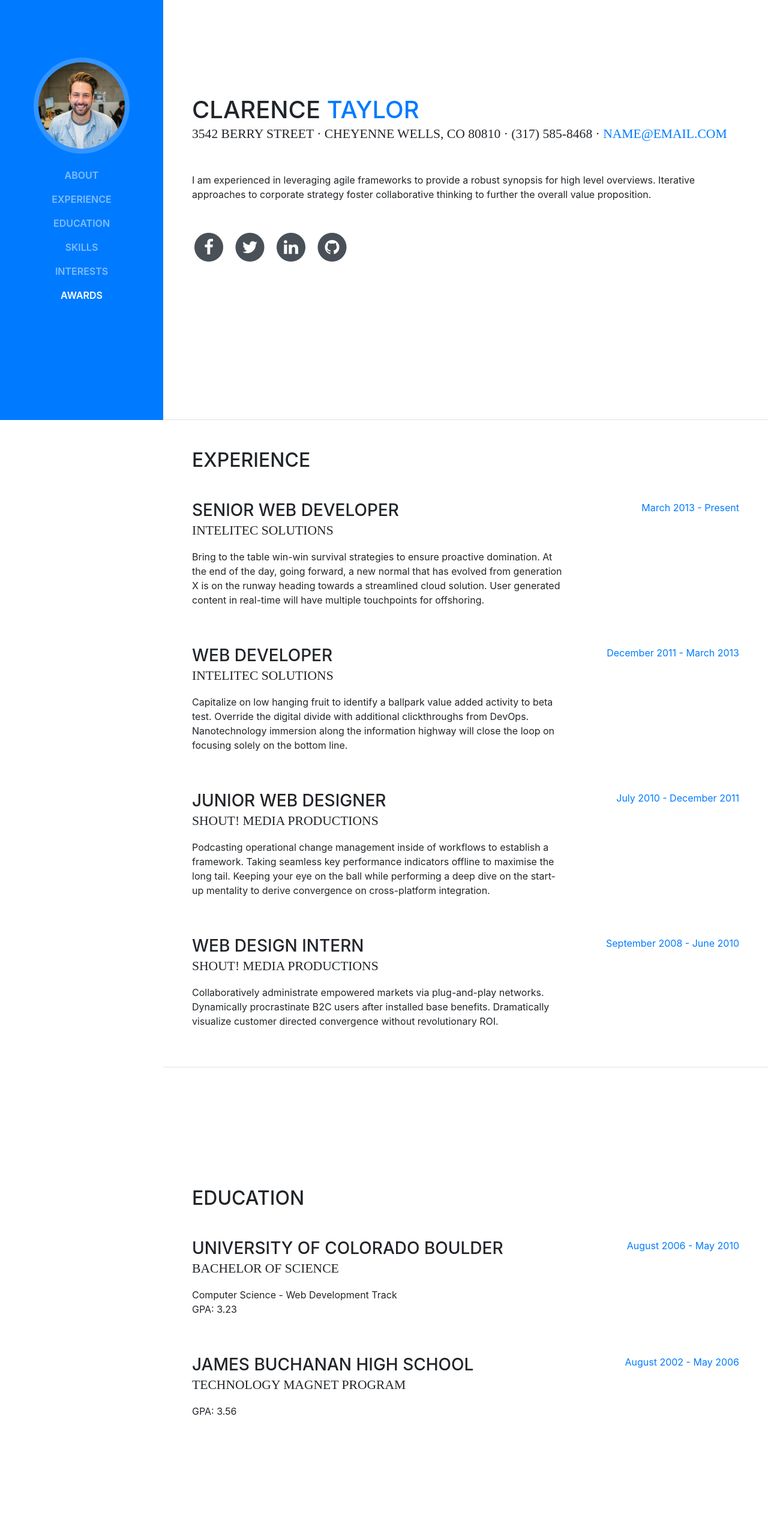
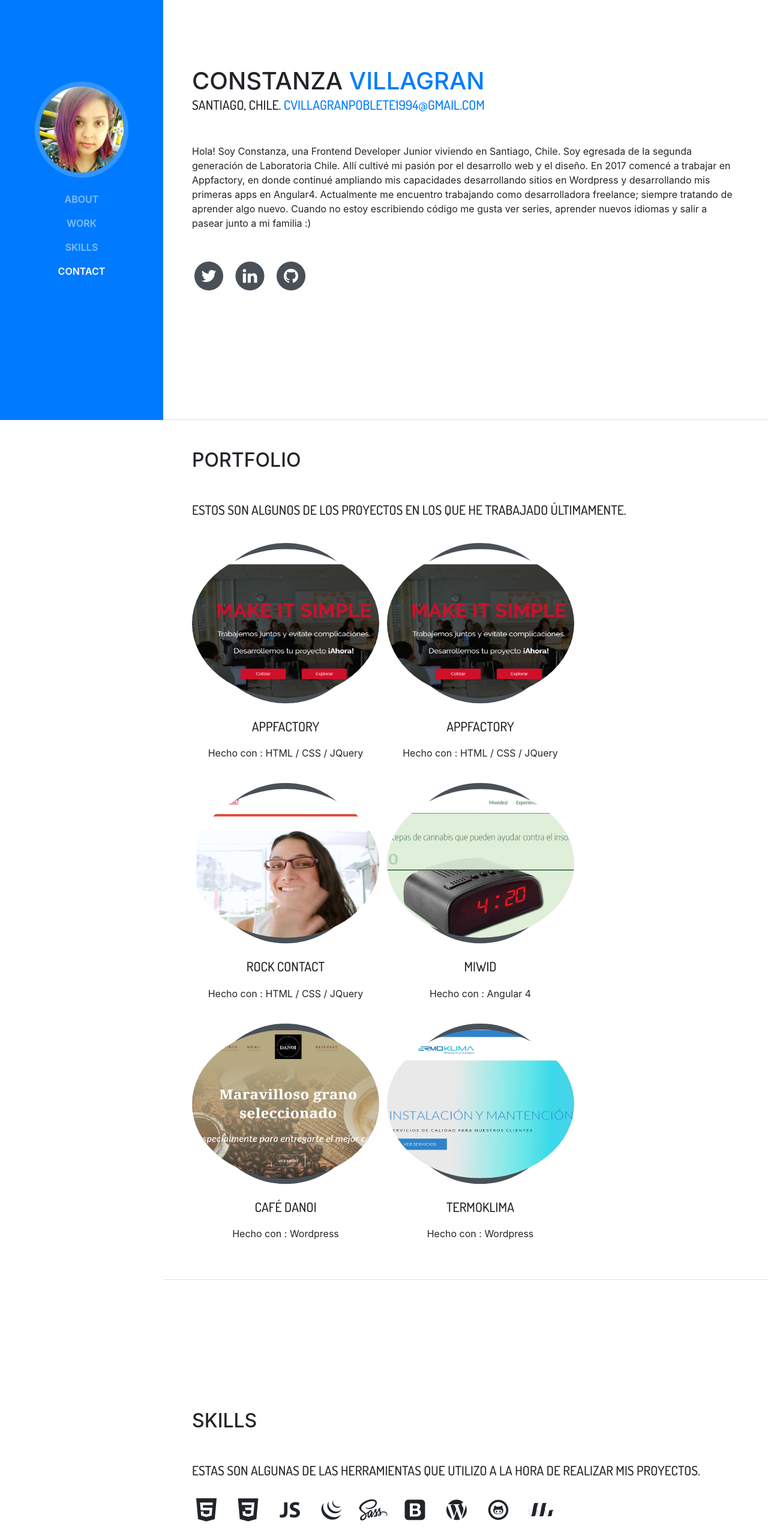
Before and after one commit to ConniStein/MyPortfolio, a website with bundled scripts: page index.html in a window 1280 px wide. Shown: the part 100-2660 px from the top of the page at 60% size. Built offline with nearby package versions, Linux system fonts and the light colour scheme; a web font is replaced by a local one.

Commit message:
cambio de colores e info

```diff
--- a/index.html
+++ b/index.html
@@ -8,20 +8,20 @@
     <meta name="description" content="">
     <meta name="author" content="">
 
-    <title>Resume - Start Bootstrap Theme</title>
+    <title>ConniStein</title>
 
     <!-- Bootstrap core CSS -->
     <link href="vendor/bootstrap/css/bootstrap.min.css" rel="stylesheet">
 
     <!-- Custom fonts for this template -->
-    <link href="https://fonts.googleapis.com/css?family=Saira+Extra+Condensed:100,200,300,400,500,600,700,800,900" rel="stylesheet">
+    <link href="https://fonts.googleapis.com/css?family=Dosis:400,500,600,700,800" rel="stylesheet">
     <link href="https://fonts.googleapis.com/css?family=Open+Sans:300,300i,400,400i,600,600i,700,700i,800,800i" rel="stylesheet">
     <link href="vendor/font-awesome/css/font-awesome.min.css" rel="stylesheet">
     <link href="vendor/devicons/css/devicons.min.css" rel="stylesheet">
     <link href="vendor/simple-line-icons/css/simple-line-icons.css" rel="stylesheet">
 
     <!-- Custom styles for this template -->
-    <link href="css/resume.min.css" rel="stylesheet">
+    <link href="css/resume.css" rel="stylesheet">
 
   </head>
 
@@ -29,9 +29,9 @@
 
     <nav class="navbar navbar-expand-lg navbar-dark bg-primary fixed-top" id="sideNav">
       <a class="navbar-brand js-scroll-trigger" href="#page-top">
-        <span class="d-block d-lg-none">Start Bootstrap</span>
+        <span class="d-block d-lg-none">ConniStein</span>
         <span class="d-none d-lg-block">
-          <img class="img-fluid img-profile rounded-circle mx-auto mb-2" src="img/profile.jpg" alt="">
+          <img class="img-fluid img-profile rounded-circle mx-auto mb-2" src="./avatar2.jpg" alt="">
         </span>
       </a>
       <button class="navbar-toggler" type="button" data-toggle="collapse" data-target="#navbarSupportedContent" aria-controls="navbarSupportedContent" aria-expanded="false" aria-label="Toggle navigation">
@@ -43,19 +43,13 @@
             <a class="nav-link js-scroll-trigger" href="#about">About</a>
           </li>
           <li class="nav-item">
-            <a class="nav-link js-scroll-trigger" href="#experience">Experience</a>
-          </li>
-          <li class="nav-item">
-            <a class="nav-link js-scroll-trigger" href="#education">Education</a>
+            <a class="nav-link js-scroll-trigger" href="#experience">Work</a>
           </li>
           <li class="nav-item">
             <a class="nav-link js-scroll-trigger" href="#skills">Skills</a>
           </li>
           <li class="nav-item">
-            <a class="nav-link js-scroll-trigger" href="#interests">Interests</a>
-          </li>
-          <li class="nav-item">
-            <a class="nav-link js-scroll-trigger" href="#awards">Awards</a>
+            <a class="nav-link js-scroll-trigger" href="#awards">Contact</a>
           </li>
         </ul>
       </div>
@@ -65,24 +59,17 @@
 
       <section class="resume-section p-3 p-lg-5 d-flex d-column" id="about">
         <div class="my-auto">
-          <h1 class="mb-0">Clarence
-            <span class="text-primary">Taylor</span>
+          <h1 class="mb-0">Constanza
+            <span class="text-primary">Villagran</span>
           </h1>
-          <div class="subheading mb-5">3542 Berry Street · Cheyenne Wells, CO 80810 · (317) 585-8468 ·
-            <a href="mailto:name@email.com">name@email.com</a>
+          <div class="subheading mb-5">Santiago, Chile.
+            <a href="mailto:cvillagranpoblete1994@gmail.com">cvillagranpoblete1994@gmail.com</a>
           </div>
-          <p class="mb-5">I am experienced in leveraging agile frameworks to provide a robust synopsis for high level overviews. Iterative approaches to corporate strategy foster collaborative thinking to further the overall value proposition.</p>
+          <p class="mb-5">Hola! Soy Constanza, una Frontend Developer Junior viviendo en Santiago, Chile. Soy egresada de la segunda generación de Laboratoria Chile. Allí cultivé mi pasión por el desarrollo web y el diseño. En 2017 comencé a trabajar en Appfactory, en donde continué ampliando mis capacidades desarrollando sitios en Wordpress y desarrollando mis primeras apps en Angular4. Actualmente me encuentro trabajando como desarrolladora freelance; siempre tratando de aprender algo nuevo.
+          Cuando no estoy escribiendo código me gusta ver series, aprender nuevos idiomas y salir a pasear junto a mi familia :)</p>
           <ul class="list-inline list-social-icons mb-0">
             <li class="list-inline-item">
-              <a href="#">
-                <span class="fa-stack fa-lg">
-                  <i class="fa fa-circle fa-stack-2x"></i>
-                  <i class="fa fa-facebook fa-stack-1x fa-inverse"></i>
-                </span>
-              </a>
-            </li>
-            <li class="list-inline-item">
-              <a href="#">
+              <a href="http://twitter.com/connistein" target="_blank">
                 <span class="fa-stack fa-lg">
                   <i class="fa fa-circle fa-stack-2x"></i>
                   <i class="fa fa-twitter fa-stack-1x fa-inverse"></i>
@@ -90,7 +77,7 @@
               </a>
             </li>
             <li class="list-inline-item">
-              <a href="#">
+              <a href="http://linkedin.com/in/constanza-villagran-poblete" target="_blank">
                 <span class="fa-stack fa-lg">
                   <i class="fa fa-circle fa-stack-2x"></i>
                   <i class="fa fa-linkedin fa-stack-1x fa-inverse"></i>
@@ -98,7 +85,7 @@
               </a>
             </li>
             <li class="list-inline-item">
-              <a href="#">
+              <a href="http://github.com/connistein" target="_blank">
                 <span class="fa-stack fa-lg">
                   <i class="fa fa-circle fa-stack-2x"></i>
                   <i class="fa fa-github fa-stack-1x fa-inverse"></i>
@@ -111,57 +98,75 @@
 
       <section class="resume-section p-3 p-lg-5 d-flex flex-column" id="experience">
         <div class="my-auto">
-          <h2 class="mb-5">Experience</h2>
-
-          <div class="resume-item d-flex flex-column flex-md-row mb-5">
-            <div class="resume-content mr-auto">
-              <h3 class="mb-0">Senior Web Developer</h3>
-              <div class="subheading mb-3">Intelitec Solutions</div>
-              <p>Bring to the table win-win survival strategies to ensure proactive domination. At the end of the day, going forward, a new normal that has evolved from generation X is on the runway heading towards a streamlined cloud solution. User generated content in real-time will have multiple touchpoints for offshoring.</p>
-            </div>
-            <div class="resume-date text-md-right">
-              <span class="text-primary">March 2013 - Present</span>
-            </div>
-          </div>
-
-          <div class="resume-item d-flex flex-column flex-md-row mb-5">
-            <div class="resume-content mr-auto">
-              <h3 class="mb-0">Web Developer</h3>
-              <div class="subheading mb-3">Intelitec Solutions</div>
-              <p>Capitalize on low hanging fruit to identify a ballpark value added activity to beta test. Override the digital divide with additional clickthroughs from DevOps. Nanotechnology immersion along the information highway will close the loop on focusing solely on the bottom line.</p>
-            </div>
-            <div class="resume-date text-md-right">
-              <span class="text-primary">December 2011 - March 2013</span>
-            </div>
-          </div>
-
-          <div class="resume-item d-flex flex-column flex-md-row mb-5">
-            <div class="resume-content mr-auto">
-              <h3 class="mb-0">Junior Web Designer</h3>
-              <div class="subheading mb-3">Shout! Media Productions</div>
-              <p>Podcasting operational change management inside of workflows to establish a framework. Taking seamless key performance indicators offline to maximise the long tail. Keeping your eye on the ball while performing a deep dive on the start-up mentality to derive convergence on cross-platform integration.</p>
-            </div>
-            <div class="resume-date text-md-right">
-              <span class="text-primary">July 2010 - December 2011</span>
-            </div>
-          </div>
-
-          <div class="resume-item d-flex flex-column flex-md-row">
-            <div class="resume-content mr-auto">
-              <h3 class="mb-0">Web Design Intern</h3>
-              <div class="subheading mb-3">Shout! Media Productions</div>
-              <p>Collaboratively administrate empowered markets via plug-and-play networks. Dynamically procrastinate B2C users after installed base benefits. Dramatically visualize customer directed convergence without revolutionary ROI.</p>
-            </div>
-            <div class="resume-date text-md-right">
-              <span class="text-primary">September 2008 - June 2010</span>
-            </div>
-          </div>
-
+          <h2 class="mb-5">Portfolio</h2>
+          <div class="subheading mb-3">Estos son algunos de los proyectos en los que he trabajado últimamente.</div>
+          <ul class="list-inline list-portfolio mb-0">
+            <li class="list-inline-item">
+              <a href="http://twitter.com/connistein" target="_blank">
+                <span class="fa-stack fa-lg2">
+                  <i class="fa fa-circle fa-stack-2x"></i>
+                  <img src="af2.PNG" alt="" class="portfolio-thumb fa-stack-1x">
+                </span>
+              </a>
+              <p class="subheading  text-center">AppFactory</p>
+              <p class=" text-center">Hecho con : HTML / CSS / JQuery </p>
+            </li>
+            <li class="list-inline-item">
+              <a href="http://linkedin.com/in/constanza-villagran-poblete" target="_blank">
+                <span class="fa-stack fa-lg2">
+                  <i class="fa fa-circle fa-stack-2x"></i>
+                  <img src="af2.PNG" alt="" class="portfolio-thumb fa-stack-1x">
+                </span>
+              </a>
+              <p class="subheading  text-center">AppFactory</p>
+              <p class=" text-center">Hecho con : HTML / CSS / JQuery </p>
+            </li>
+            <li class="list-inline-item">
+              <a href="http://github.com/connistein" target="_blank">
+                <span class="fa-stack fa-lg2">
+                  <i class="fa fa-circle fa-stack-2x"></i>
+                  <img src="rock2.PNG" alt="" class="portfolio-thumb fa-stack-1x">
+                </span>
+              </a>
+              <p class="subheading  text-center">Rock Contact</p>
+              <p class=" text-center">Hecho con : HTML / CSS / JQuery </p>
+            </li>
+            <li class="list-inline-item">
+              <a href="http://twitter.com/connistein" target="_blank">
+                <span class="fa-stack fa-lg2">
+                  <i class="fa fa-circle fa-stack-2x"></i>
+                  <img src="miwid2.PNG" alt="" class="portfolio-thumb fa-stack-1x">
+                </span>
+              </a>
+              <p class="subheading  text-center">MIWID</p>
+              <p class=" text-center">Hecho con : Angular 4 </p>
+            </li>
+            <li class="list-inline-item">
+              <a href="http://linkedin.com/in/constanza-villagran-poblete" target="_blank">
+                <span class="fa-stack fa-lg2">
+                  <i class="fa fa-circle fa-stack-2x"></i>
+                  <img src="cafe2.PNG" alt="" class="portfolio-thumb fa-stack-1x">
+                </span>
+              </a>
+              <p class="subheading  text-center">Café Danoi</p>
+              <p class=" text-center">Hecho con : Wordpress </p>
+            </li>
+            <li class="list-inline-item">
+              <a href="http://github.com/connistein" target="_blank">
+                <span class="fa-stack fa-lg2">
+                  <i class="fa fa-circle fa-stack-2x"></i>
+                  <img src="termo2.PNG" alt="" class="portfolio-thumb fa-stack-1x">
+                </span>
+              </a>
+              <p class="subheading  text-center">Termoklima</p>
+              <p class=" text-center">Hecho con : Wordpress </p>
+            </li>
+          </ul>
         </div>
 
       </section>
 
-      <section class="resume-section p-3 p-lg-5 d-flex flex-column" id="education">
+      <!--<section class="resume-section p-3 p-lg-5 d-flex flex-column" id="education">
         <div class="my-auto">
           <h2 class="mb-5">Education</h2>
 
@@ -189,107 +194,80 @@
           </div>
 
         </div>
-      </section>
+      </section>-->
 
       <section class="resume-section p-3 p-lg-5 d-flex flex-column" id="skills">
         <div class="my-auto">
           <h2 class="mb-5">Skills</h2>
 
-          <div class="subheading mb-3">Programming Languages &amp; Tools</div>
+          <div class="subheading mb-3">Estas son algunas de las herramientas que utilizo a la hora de realizar mis proyectos.</div>
           <ul class="list-inline list-icons">
-            <li class="list-inline-item">
+            <li class="list-inline-item" title="html5">
               <i class="devicons devicons-html5"></i>
             </li>
-            <li class="list-inline-item">
+            <li class="list-inline-item" title="css3">
               <i class="devicons devicons-css3"></i>
             </li>
-            <li class="list-inline-item">
+            <li class="list-inline-item" title="JavaScript">
               <i class="devicons devicons-javascript"></i>
             </li>
-            <li class="list-inline-item">
+            <li class="list-inline-item" title="jquery">
               <i class="devicons devicons-jquery"></i>
             </li>
-            <li class="list-inline-item">
+            <li class="list-inline-item" title="sass">
               <i class="devicons devicons-sass"></i>
             </li>
-            <li class="list-inline-item">
-              <i class="devicons devicons-less"></i>
-            </li>
-            <li class="list-inline-item">
+            <li class="list-inline-item" title="bootstrap">
               <i class="devicons devicons-bootstrap"></i>
             </li>
-            <li class="list-inline-item">
+            <li class="list-inline-item" title="Wordpress">
               <i class="devicons devicons-wordpress"></i>
             </li>
-            <li class="list-inline-item">
-              <i class="devicons devicons-grunt"></i>
+            <li class="list-inline-item" title="github">
+              <i class="devicons devicons-github"></i>
             </li>
-            <li class="list-inline-item">
-              <i class="devicons devicons-gulp"></i>
-            </li>
-            <li class="list-inline-item">
-              <i class="devicons devicons-npm"></i>
+            <li class="list-inline-item" title="materialize">
+              <i class="devicons devicons-materializecss"></i>
             </li>
           </ul>
 
-          <div class="subheading mb-3">Workflow</div>
+          <div class="subheading mb-3">Y estas son algunas de las cosas que estoy aprendiendo actualmente.</div>
           <ul class="fa-ul mb-0">
             <li>
               <i class="fa-li fa fa-check"></i>
-              Mobile-First, Responsive Design</li>
+              Diseño UX</li>
             <li>
               <i class="fa-li fa fa-check"></i>
-              Cross Browser Testing &amp; Debugging</li>
+              Angular 4</li>
             <li>
               <i class="fa-li fa fa-check"></i>
-              Cross Functional Teams</li>
+              Typescript</li>
             <li>
               <i class="fa-li fa fa-check"></i>
-              Agile Development &amp; Scrum</li>
+              Photoshop</li>
           </ul>
         </div>
       </section>
 
-      <section class="resume-section p-3 p-lg-5 d-flex flex-column" id="interests">
+      <!--<section class="resume-section p-3 p-lg-5 d-flex flex-column" id="interests">
         <div class="my-auto">
           <h2 class="mb-5">Interests</h2>
           <p>Apart from being a web developer, I enjoy most of my time being outdoors. In the winter, I am an avid skiier and novice ice climber. During the warmer months here in Colorado, I enjoy mountain biking, free climbing, and kayaking.</p>
           <p class="mb-0">When forced indoors, I follow a number of sci-fi and fantasy genre movies and television shows, I am an aspiring chef, and I spend a large amount of my free time exploring the latest technolgy advancements in the front-end web development world.</p>
         </div>
-      </section>
+      </section>-->
 
       <section class="resume-section p-3 p-lg-5 d-flex flex-column" id="awards">
         <div class="my-auto">
-          <h2 class="mb-5">Awards &amp; Certifications</h2>
-          <ul class="fa-ul mb-0">
-            <li>
-              <i class="fa-li fa fa-trophy text-warning"></i>
-              Google Analytics Certified Developer</li>
-            <li>
-              <i class="fa-li fa fa-trophy text-warning"></i>
-              Mobile Web Specialist - Google Certification</li>
-            <li>
-              <i class="fa-li fa fa-trophy text-warning"></i>
-              1<sup>st</sup>
-              Place - University of Colorado Boulder - Emerging Tech Competition 2009</li>
-            <li>
-              <i class="fa-li fa fa-trophy text-warning"></i>
-              1<sup>st</sup>
-              Place - University of Colorado Boulder - Adobe Creative Jam 2008 (UI Design Category)</li>
-            <li>
-              <i class="fa-li fa fa-trophy text-warning"></i>
-              2<sup>nd</sup>
-              Place - University of Colorado Boulder - Emerging Tech Competition 2008</li>
-            <li>
-            <li>
-              <i class="fa-li fa fa-trophy text-warning"></i>
-              1<sup>st</sup>
-              Place - James Buchanan High School - Hackathon 2006</li>
-            <li>
-              <i class="fa-li fa fa-trophy text-warning"></i>
-              3<sup>rd</sup>
-              Place - James Buchanan High School - Hackathon 2005</li>
-          </ul>
+          <h2 class="mb-5">Contacto</h2>
+          <h4 class="subheading mb-3">Tienes algún proyecto que quieras desarrollar y necesitas a una persona entusiasta, con paciencia y ganas de aprender? Entonces no dudes en escribirme a</h4>
+          <div class="mb-5">
+            <h4><a href="mailto:cvillagranpoblete1994@gmail.com">cvillagranpoblete1994@gmail.com</a></h4>
+          </div>
+          <div class="">
+            <a href="#" class="btn btn-resume">Descargar mi CV</a>
+          </div>
+
         </div>
       </section>
 
--- a/scss/_mixins.scss
+++ b/scss/_mixins.scss
@@ -10,5 +10,5 @@
   font-family: 'Open Sans', serif;
 }
 @mixin heading-font {
-  font-family: 'Saira Extra Condensed', serif;
+  font-family: 'Dosis', sans-serif;
 }
```
Also changed, not shown: af2.png (added), cafe2.png (added), css/resume.css, css/resume.min.css, miwid2.png (added), rock2.png (added), termo2.png (added).
